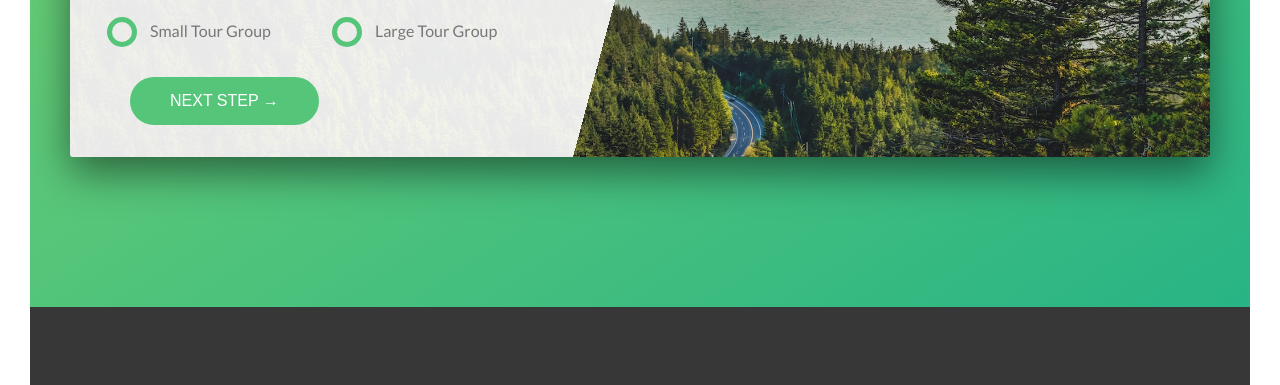
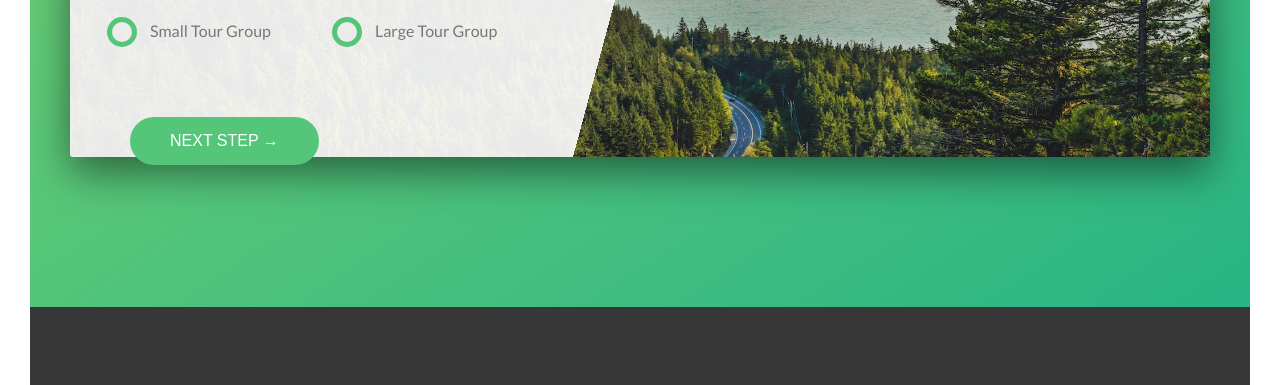
Before and after one commit to EricOnah/Advanced-css, a website: page index.html in a window 1280 px wide. Shown: the part 4841-5226 px from the top of the page. Drawn offline with Linux system fonts and the light colour scheme.

Commit message:
modified form

```diff
--- a/index.html
+++ b/index.html
@@ -407,7 +407,9 @@
                 </div>
 
                 <div class="form__group">
-                  <button class="btn btn--secondary">Next step &rarr;</button>
+                  <button class="btn btn--secondary u-margin-top-med">
+                    Next step &rarr;
+                  </button>
                 </div>
               </form>
             </div>
--- a/sass/base/_utilities.scss
+++ b/sass/base/_utilities.scss
@@ -28,7 +28,7 @@
 }
 
 .u-margin-top-med {
-    margin-bottom: 4rem !important;
+    margin-top: 4rem !important;
 }
 
 .u-row-small-screen {
```
Also changed, not shown: sass/components/_form.scss (+5 -3 lines), css/style.css.
